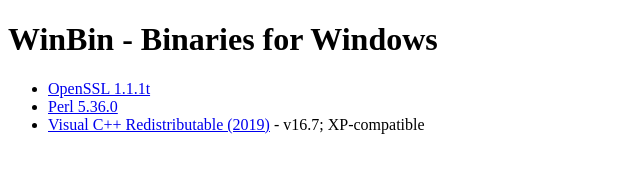
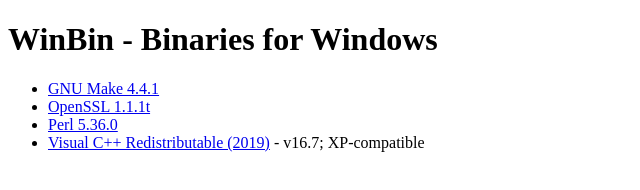
Before and after one commit to veganaize/WinBin, a plain HTML site: page index.html in a window 1280 px wide. Shown: the whole page, without its empty margins (0-640 px from the left). Drawn offline with Linux system fonts and the light colour scheme.

Commit message:
Add gnu make

```diff
--- a/index.html
+++ b/index.html
@@ -6,6 +6,7 @@
     <body>
         <h1>WinBin - Binaries for Windows</h1>
         <ul>
+            <li><a href="https://github.com/veganaize/WinBin/releases/download/make4/gnumake-4.4.1-windows-x86.zip">GNU Make 4.4.1</a></li>
             <li><a href="https://github.com/veganaize/WinBin/releases/download/openssl1/openssl-1.1.1t-windows-x86.zip">OpenSSL 1.1.1t</a></li>
             <li><a href="https://github.com/veganaize/WinBin/releases/download/perl5/perl-5.36.0-windows-x86.zip">Perl 5.36.0</a></li>
             <li><a href="https://github.com/veganaize/WinBin/releases/download/perl5/VC_redist.x86_2019.v16.7.exe">Visual C++ Redistributable (2019)</a> - v16.7; XP-compatible</li>
```
